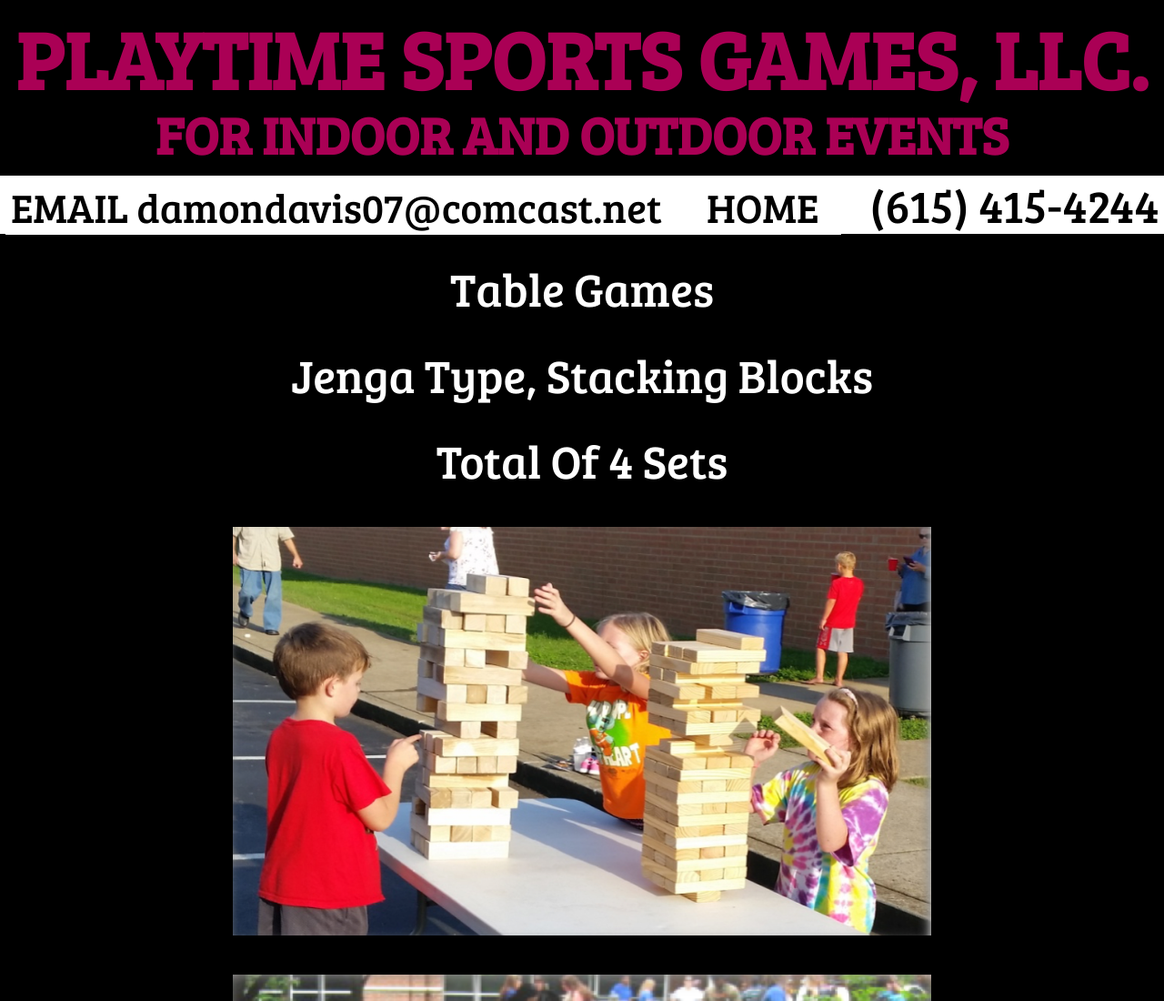
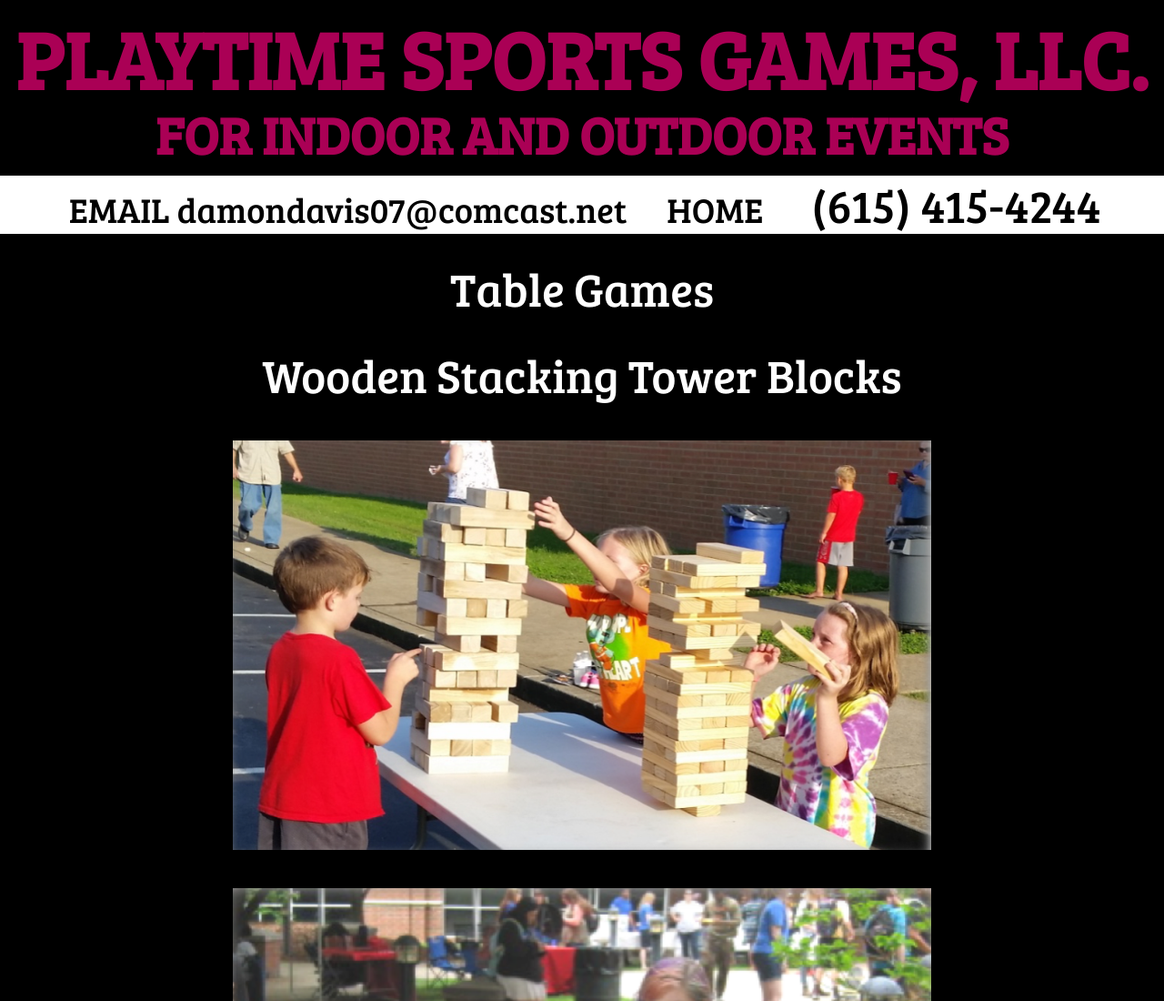
Before and after one commit to playtimeSportsGames/TableGames, a plain HTML site: page index.html in a window 1280 px wide. Shown: the top 1100 px of the page at 91% size. Drawn offline with Linux system fonts and the light colour scheme.

Commit message:
Update index.html

```diff
--- a/index.html
+++ b/index.html
@@ -97,7 +97,7 @@
       padding-right: .5vw;
       text-align: center;
       text-decoration: none;
-      font-size: 3.5vw;
+      font-size: 3vw;
       color: black;
       line-height: 1;
       z-index: 3;
@@ -171,8 +171,7 @@
         document.write('<div class="contact"><a href="mailto:damondavis07@comcast.net" id="contact">EMAIL damondavis07@comcast.net &nbsp</a><a href="https://playtimesportsgames.github.io/main/" id="contact">&nbsp HOME &nbsp</a>  &nbsp (615) 415-4244</div>');
 
         document.write('<p id="whiteText">Table Games</p>');
-        document.write('<p id="blueText">Jenga Type, Stacking Blocks</p>');
-        document.write('<p id="blueText">Total Of 4 Sets</p>');
+        document.write('<p id="blueText">Wooden Stacking Tower Blocks</p>');
         document.write('<img src="table2.png" id="wide">');
         document.write('<img src="table3.png" id="wide">');
         document.write('<img src="table4.png" id="wide">');
```
